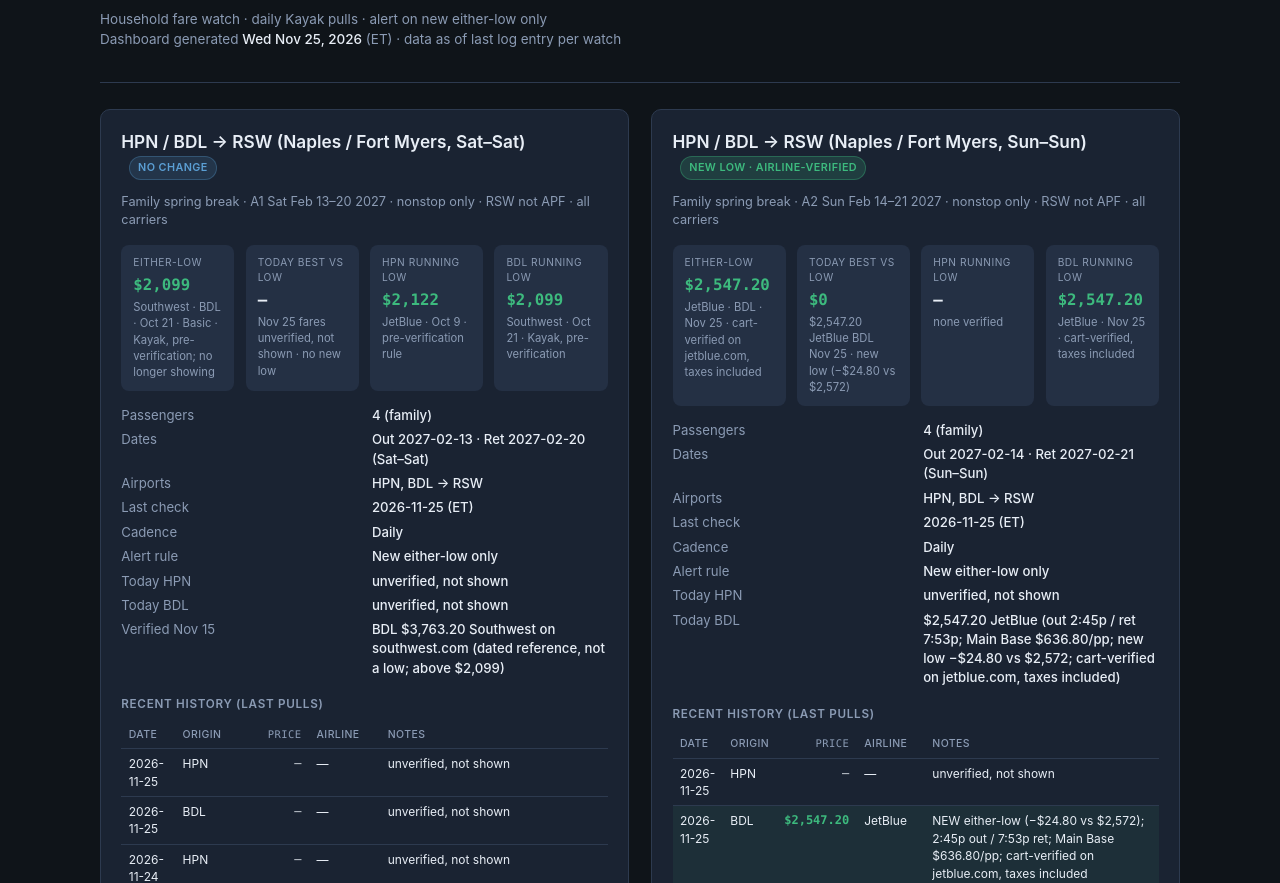
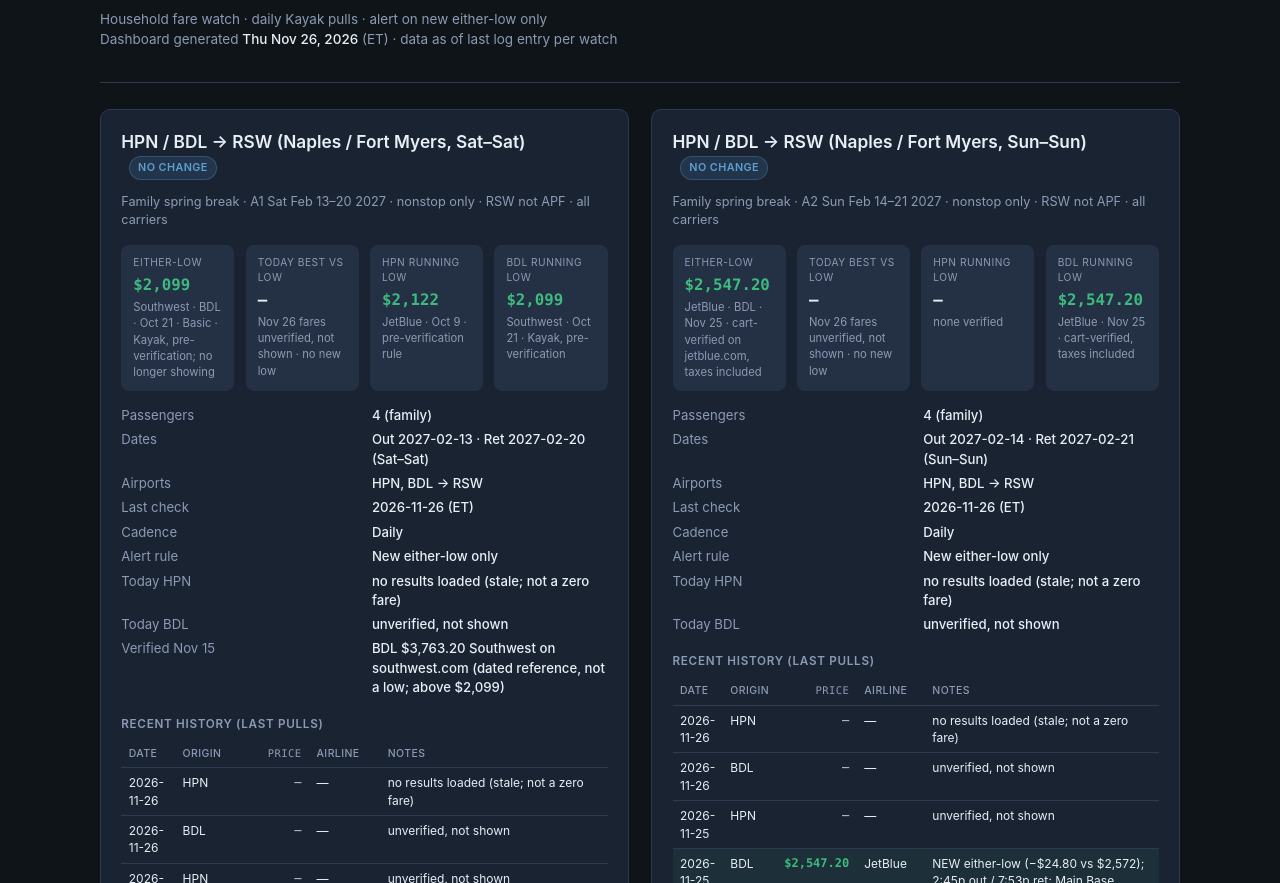
Before and after one commit to blockpal1/flights, a plain HTML site: page index.html in a window 1280 px wide. Shown: the part 69-952 px from the top of the page. Drawn offline with Linux system fonts and the light colour scheme.

Commit message:
Refresh Nov 26: no new lows; Kayak fares unverified, not shown; HPN results not loaded (stale)

```diff
--- a/index.html
+++ b/index.html
@@ -220,7 +220,7 @@
     <h1>Flight fare watches</h1>
     <p class="meta">
       Household fare watch · daily Kayak pulls · alert on new either-low only<br>
-      Dashboard generated <strong>Wed Nov 25, 2026</strong> (ET) · data as of last log entry per watch
+      Dashboard generated <strong>Thu Nov 26, 2026</strong> (ET) · data as of last log entry per watch
     </p>
   </header>
 
@@ -242,7 +242,7 @@
         <div class="kpi">
           <div class="label">Today best vs low</div>
           <div class="value">—</div>
-          <div class="sub">Nov 25 fares unverified, not shown · no new low</div>
+          <div class="sub">Nov 26 fares unverified, not shown · no new low</div>
         </div>
         <div class="kpi">
           <div class="label">HPN running low</div>
@@ -260,10 +260,10 @@
         <dt>Passengers</dt><dd>4 (family)</dd>
         <dt>Dates</dt><dd>Out 2027-02-13 · Ret 2027-02-20 (Sat–Sat)</dd>
         <dt>Airports</dt><dd>HPN, BDL → RSW</dd>
-        <dt>Last check</dt><dd>2026-11-25 (ET)</dd>
+        <dt>Last check</dt><dd>2026-11-26 (ET)</dd>
         <dt>Cadence</dt><dd>Daily</dd>
         <dt>Alert rule</dt><dd>New either-low only</dd>
-        <dt>Today HPN</dt><dd>unverified, not shown</dd>
+        <dt>Today HPN</dt><dd>no results loaded (stale; not a zero fare)</dd>
         <dt>Today BDL</dt><dd>unverified, not shown</dd>
         <dt>Verified Nov 15</dt><dd>BDL $3,763.20 Southwest on southwest.com (dated reference, not a low; above $2,099)</dd>
       </dl>
@@ -280,6 +280,12 @@
           </tr>
         </thead>
         <tbody>
+          <tr>
+            <td>2026-11-26</td><td>HPN</td><td class="num">—</td><td>—</td><td>no results loaded (stale; not a zero fare)</td>
+          </tr>
+          <tr>
+            <td>2026-11-26</td><td>BDL</td><td class="num">—</td><td>—</td><td>unverified, not shown</td>
+          </tr>
           <tr>
             <td>2026-11-25</td><td>HPN</td><td class="num">—</td><td>—</td><td>unverified, not shown</td>
           </tr>
@@ -627,7 +633,7 @@
     <!-- ========== WATCH 1b: HPN/BDL → RSW Sun–Sun (A2) ========== -->
     <section class="card" id="hpn-rsw-sun">
       <h2>HPN / BDL → RSW (Naples / Fort Myers, Sun–Sun)
-        <span class="badge new">New low · airline-verified</span>
+        <span class="badge flat">No change</span>
       </h2>
       <p class="purpose">Family spring break · A2 Sun Feb 14–21 2027 · nonstop only · RSW not APF · all carriers</p>
 
@@ -639,8 +645,8 @@
         </div>
         <div class="kpi">
           <div class="label">Today best vs low</div>
-          <div class="value low">$0</div>
-          <div class="sub">$2,547.20 JetBlue BDL Nov 25 · new low (−$24.80 vs $2,572)</div>
+          <div class="value">—</div>
+          <div class="sub">Nov 26 fares unverified, not shown · no new low</div>
         </div>
         <div class="kpi">
           <div class="label">HPN running low</div>
@@ -658,11 +664,11 @@
         <dt>Passengers</dt><dd>4 (family)</dd>
         <dt>Dates</dt><dd>Out 2027-02-14 · Ret 2027-02-21 (Sun–Sun)</dd>
         <dt>Airports</dt><dd>HPN, BDL → RSW</dd>
-        <dt>Last check</dt><dd>2026-11-25 (ET)</dd>
+        <dt>Last check</dt><dd>2026-11-26 (ET)</dd>
         <dt>Cadence</dt><dd>Daily</dd>
         <dt>Alert rule</dt><dd>New either-low only</dd>
-        <dt>Today HPN</dt><dd>unverified, not shown</dd>
-        <dt>Today BDL</dt><dd>$2,547.20 JetBlue (out 2:45p / ret 7:53p; Main Base $636.80/pp; new low −$24.80 vs $2,572; cart-verified on jetblue.com, taxes included)</dd>
+        <dt>Today HPN</dt><dd>no results loaded (stale; not a zero fare)</dd>
+        <dt>Today BDL</dt><dd>unverified, not shown</dd>
       </dl>
 
       <div class="section-title">Recent history (last pulls)</div>
@@ -677,6 +683,12 @@
           </tr>
         </thead>
         <tbody>
+          <tr>
+            <td>2026-11-26</td><td>HPN</td><td class="num">—</td><td>—</td><td>no results loaded (stale; not a zero fare)</td>
+          </tr>
+          <tr>
+            <td>2026-11-26</td><td>BDL</td><td class="num">—</td><td>—</td><td>unverified, not shown</td>
+          </tr>
           <tr>
             <td>2026-11-25</td><td>HPN</td><td class="num">—</td><td>—</td><td>unverified, not shown</td>
           </tr>
@@ -745,7 +757,7 @@
           </tr>
         </tbody>
       </table></div>
-      <p class="note">Sun–Sun added Nov 12. New either-low $2,547.20 (Nov 25 BDL JetBlue, 2:45p out / 7:53p back, Main Base) is cart-verified on jetblue.com, taxes included, and replaces $2,572 (Nov 19 two one-ways, JetBlue out + Breeze back). From Nov 13, a new fare replaces a low only if it beats it and is confirmed on the airline's own site. Re-check live before booking.</p>
+      <p class="note">Sun–Sun added Nov 12. Either-low $2,547.20 (Nov 25 BDL JetBlue, 2:45p out / 7:53p back, Main Base) is cart-verified on jetblue.com, taxes included, and replaced $2,572 (Nov 19 two one-ways, JetBlue out + Breeze back). From Nov 13, a new fare replaces a low only if it beats it and is confirmed on the airline's own site. Re-check live before booking.</p>
     </section>
 
     <!-- ========== WATCH 2: BNA wedding ========== -->
@@ -769,7 +781,7 @@
         <div class="kpi">
           <div class="label">HPN nonstops</div>
           <div class="value">None found</div>
-          <div class="sub">checked Nov 25</div>
+          <div class="sub">all three windows checked Nov 26</div>
         </div>
         <div class="kpi">
           <div class="label">Today BDL best</div>
@@ -784,11 +796,11 @@
         <dt>Windows</dt><dd>Fri–Mon 4/9–12 · Sat–Mon 4/10–12 · Sat–Tue 4/10–13</dd>
         <dt>Primary origins</dt><dd>HPN, BDL</dd>
         <dt>Context</dt><dd>LGA / JFK / EWR (flag if materially cheaper)</dd>
-        <dt>Last check</dt><dd>2026-11-25 (ET)</dd>
+        <dt>Last check</dt><dd>2026-11-26 (ET)</dd>
         <dt>Cadence</dt><dd>Daily</dd>
         <dt>Alert rule</dt><dd>New either-low (HPN/BDL) only</dd>
         <dt>Today BDL</dt><dd>Fri–Mon · Sat–Tue · Sat–Mon: unverified, not shown</dd>
-        <dt>Today HPN</dt><dd>no nonstops (checked Nov 25)</dd>
+        <dt>Today HPN</dt><dd>no nonstops (all three windows checked Nov 26)</dd>
         <dt>Verified Nov 15</dt><dd>BDL Fri–Mon $1,101.60 Southwest on southwest.com (dated reference, not a low; above $972)</dd>
       </dl>
 
@@ -805,6 +817,18 @@
           </tr>
         </thead>
         <tbody>
+          <tr>
+            <td>2026-11-26</td><td>Fri–Mon</td><td>BDL</td><td class="num">—</td><td>—</td><td>unverified, not shown</td>
+          </tr>
+          <tr>
+            <td>2026-11-26</td><td>Sat–Tue</td><td>BDL</td><td class="num">—</td><td>—</td><td>unverified, not shown</td>
+          </tr>
+          <tr>
+            <td>2026-11-26</td><td>Sat–Mon</td><td>BDL</td><td class="num">—</td><td>—</td><td>unverified, not shown</td>
+          </tr>
+          <tr>
+            <td>2026-11-26</td><td>All three</td><td>HPN</td><td class="num">—</td><td>—</td><td>no nonstops (all three windows checked)</td>
+          </tr>
           <tr>
             <td>2026-11-25</td><td>Fri–Mon</td><td>BDL</td><td class="num">—</td><td>—</td><td>unverified, not shown</td>
           </tr>
```
